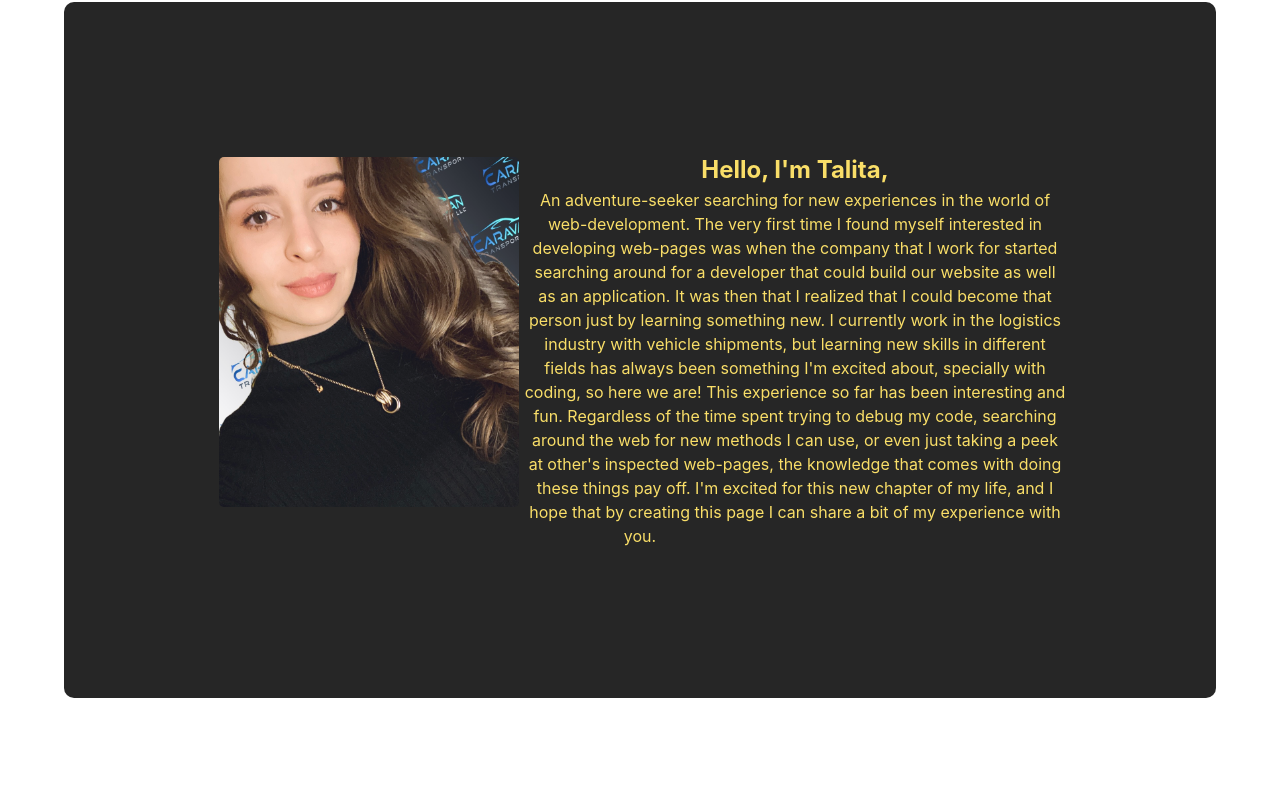
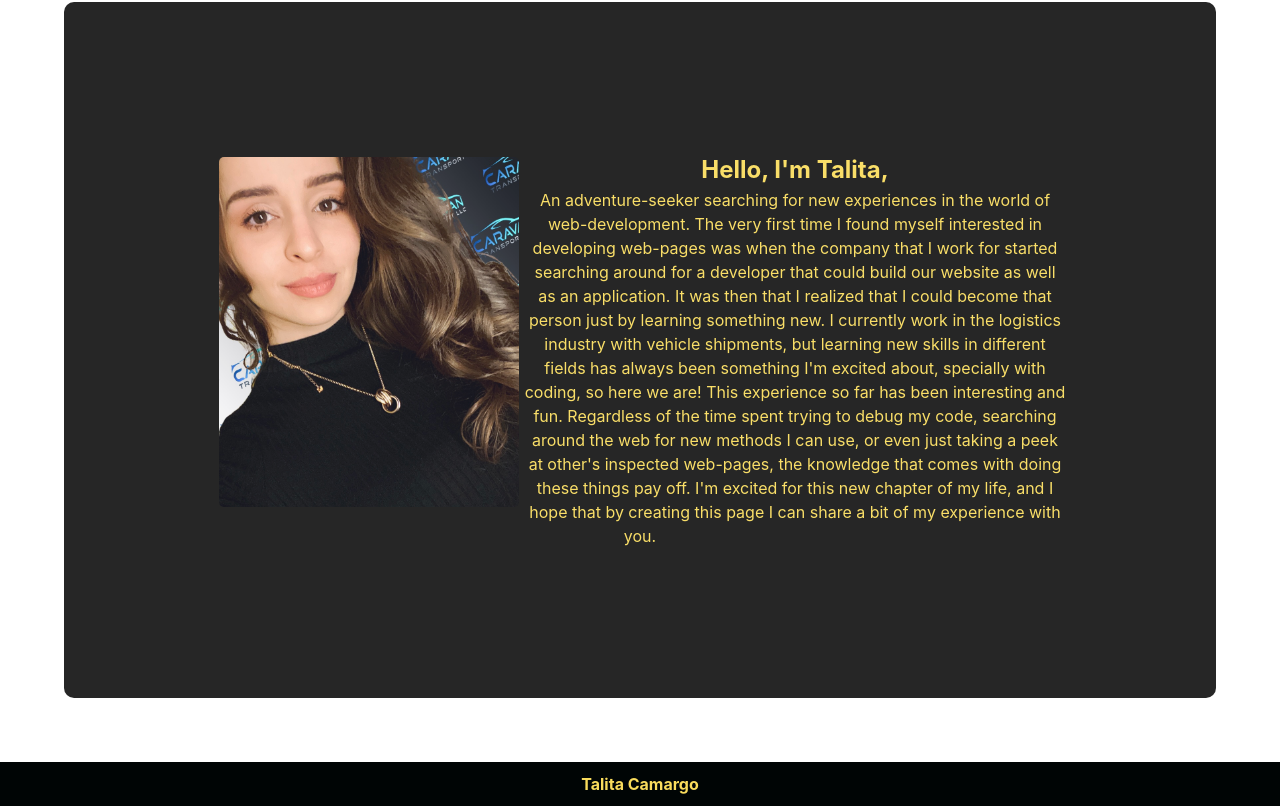
Before and after one commit to taliitacamargo/React-portfolio, a React (Create React App) app in the folder portfolio/: page / in a window 1280 px wide. Shown: the part 188-994 px from the top of the page. Before the commit the page ends 950 px from the top, so only its background shows below. Built offline with nearby package versions, Linux system fonts and the light colour scheme.

Commit message:
adding footer

```diff
--- a/portfolio/src/App.css
+++ b/portfolio/src/App.css
@@ -2,6 +2,11 @@
   box-sizing: border-box;
   padding: 0;
   margin: 0;
+
+}
+
+html {
+  scroll-behavior: smooth;
 }
 
 .videoTag {
@@ -75,12 +80,17 @@ H2 {
   margin: 0 auto;
 }
 
-
 .projects {
   color: white;
+}
 
+.project-img {
+  height: 50%;
+  width: 50%;
 }
-.project-img {
-  height: 300px;
-  width: 300px;
+
+footer {
+  padding: 10px;
+  background: #000505;
+  font-weight: bold;
 }
--- a/portfolio/src/Components/Footer.js
+++ b/portfolio/src/Components/Footer.js
@@ -0,0 +1,11 @@
+import React from 'react';
+
+
+export default function Footer () {
+    return (
+
+        <footer className = "footer">
+        Talita Camargo
+        </footer>
+    );
+}
--- a/portfolio/src/Components/TheContainer.js
+++ b/portfolio/src/Components/TheContainer.js
@@ -31,7 +31,12 @@ export default function TheContainer() {
             </video>
 
             <NavBar currentPage={currentPage} handlePageChange={handlePageChange} />
+
             { renderPage() }
+
+            <Footer/>
+
+
         </div>
     );
 }
```
